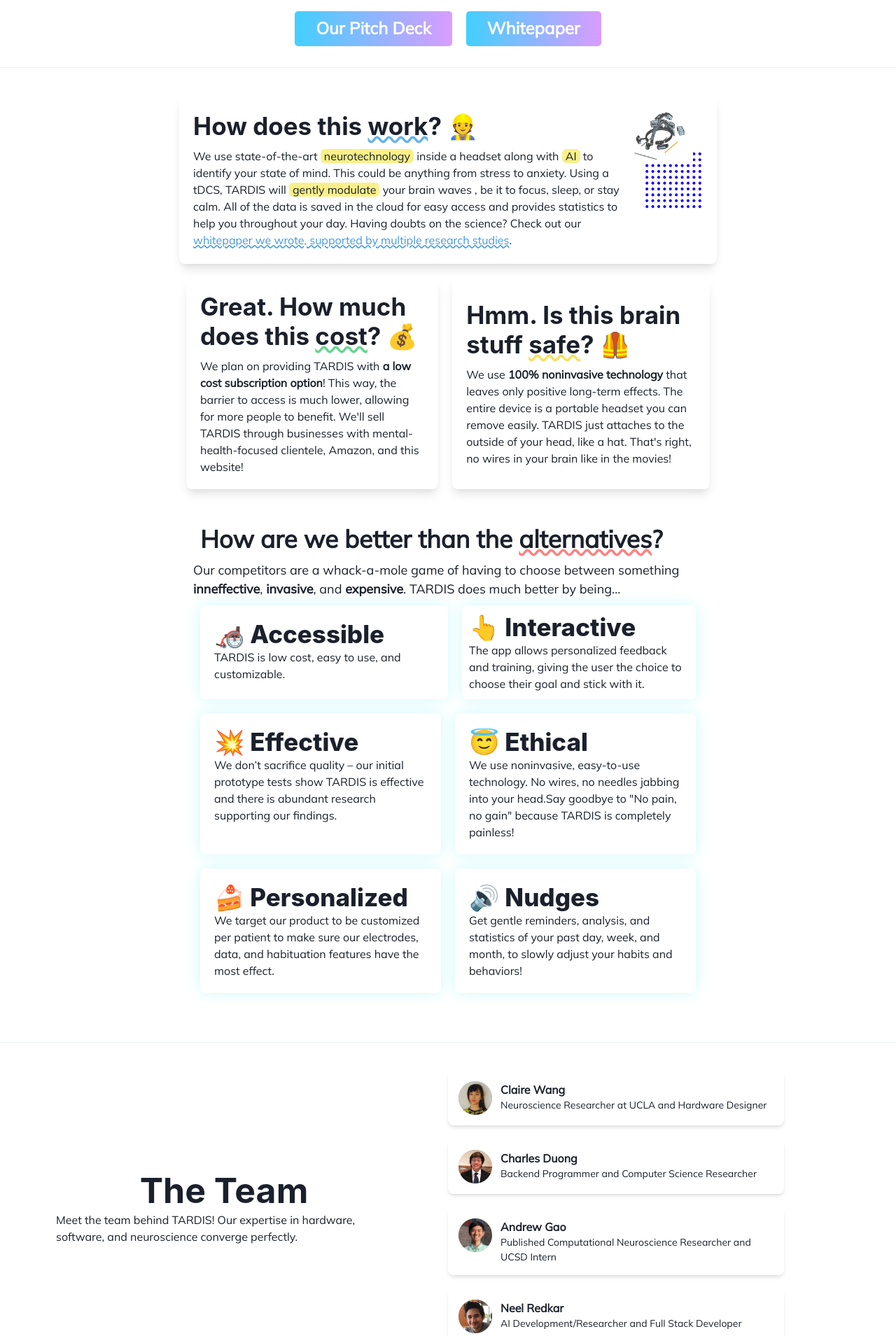
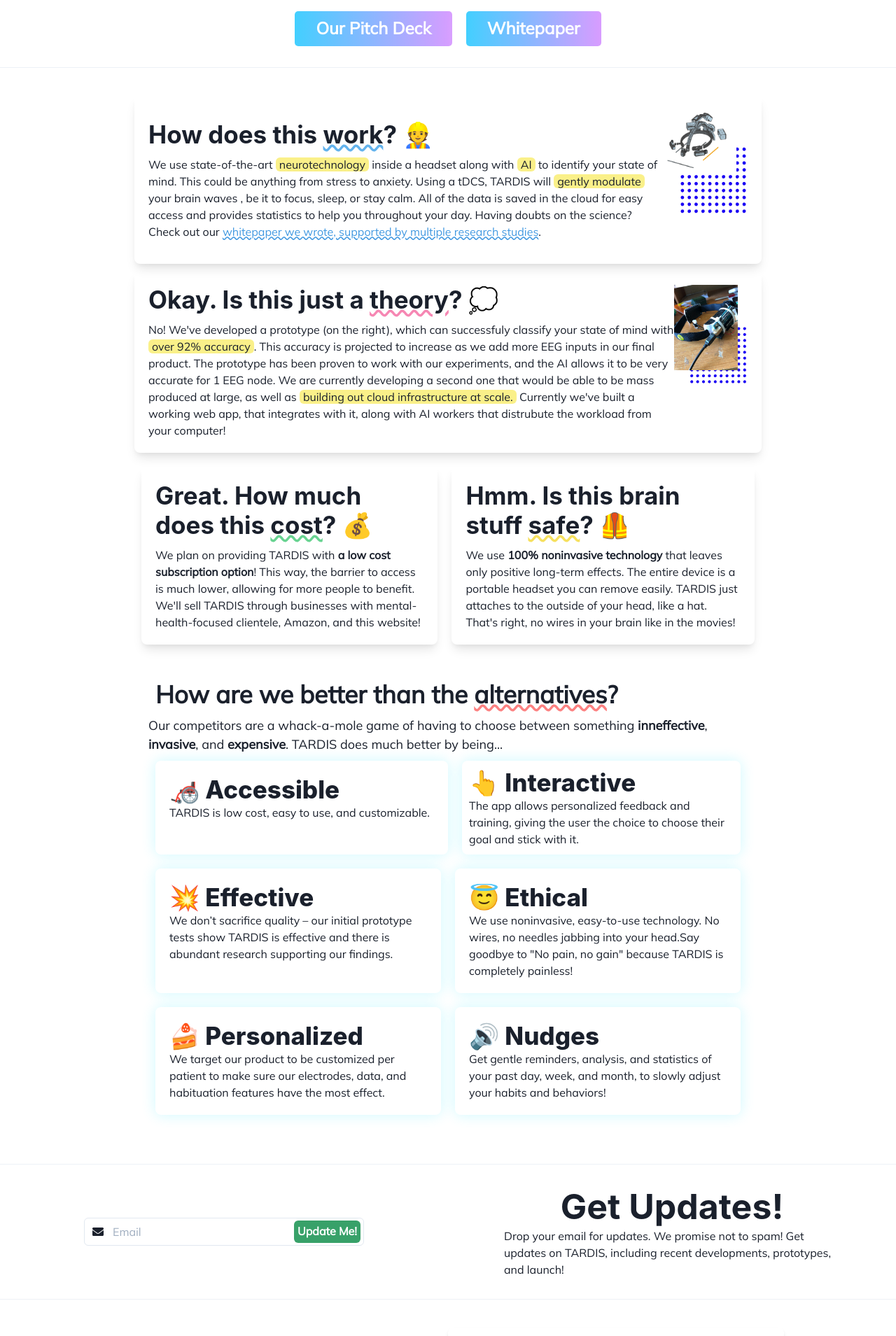
Before and after one commit to neelr/TARDIS, a Next.js app: page / in a window 1280 px wide. Shown: the part 611-2520 px from the top of the page at 70% size. Built offline with nearby package versions, Linux system fonts and the light colour scheme; no server answers.

Commit message:
add new boxes, and add mail signup

```diff
--- a/pages/index.js
+++ b/pages/index.js
@@ -3,16 +3,16 @@
   Divider,
   Heading,
   Text,
-  HStack,
   Flex,
   Avatar,
   Image,
-  List,
-  ListItem,
-  ListIcon,
   Button,
+  InputLeftElement,
+  InputRightElement,
+  Input,
+  InputGroup,
 } from "@chakra-ui/react";
-import { FaExclamationTriangle } from "react-icons/fa";
+import { FaEnvelope } from "react-icons/fa";
 
 let Highlight = (props) => (
   <Text
@@ -40,6 +40,7 @@
           rgba(218, 139, 255, 0.8) 94.43%
         )`,
         boxShadow: `0px 0px 30px 0px #0eb7ff8a`,
+        transform: "scale(1.06)",
       },
     }}
     css="padding: 25px 30px;
@@ -48,7 +49,7 @@
     font-size: 1.5rem;
     margin-top: 15px;
     text-align: center;
-
+    transition: all 0.5s;
     color: #ffffff;
     box-shadow: 0px 4px 30px rgba(255, 255, 255, 0.76);
     border-radius: 5px;
@@ -161,7 +162,7 @@
         </Flex>
       </Box>
       <Divider my="30px" width="100%" mx="auto" />
-      <Box mx={["10px", "10vw", "20vw"]}>
+      <Box mx={["10px", "10vw", "15vw"]}>
         <Flex
           flexDir={["column", "row", "row"]}
           boxShadow="lg"
@@ -220,6 +221,71 @@
           >
             <Image
               src="/cad.png"
+              sx={{
+                gridColumn: 1,
+                gridRow: 1,
+                zIndex: 1,
+                pr: "13%",
+              }}
+            />
+            <Image
+              height="200px"
+              src="/dots.svg"
+              sx={{
+                gridColumn: 1,
+                pt: ["1%", "1%"],
+                pl: "20%",
+                gridRow: 1,
+              }}
+            />
+          </Box>
+        </Flex>
+        <Flex
+          flexDir={["column", "row", "row"]}
+          boxShadow="lg"
+          borderRadius="lg"
+          p="20px"
+          my="10px"
+        >
+          <Box my="auto">
+            <Heading mb="10px" fontSize={[25, 25, 35]}>
+              Okay. Is this just a{" "}
+              <Text
+                sx={{
+                  textDecor: "underline",
+                  textDecorationStyle: "wavy",
+                  textDecorationColor: "#F687B3",
+                }}
+                as="span"
+              >
+                theory
+              </Text>
+              ? 💭
+            </Heading>
+            <Text>
+              No! We've developed a prototype (on the right), which can
+              successfuly classify your state of mind with{" "}
+              <Highlight>over 92% accuracy</Highlight>. This accuracy is
+              projected to increase as we add more EEG inputs in our final
+              product. The prototype has been proven to work with our
+              experiments, and the AI allows it to be very accurate for 1 EEG
+              node. We are currently developing a second one that would be able
+              to be mass produced at large, as well as{" "}
+              <Highlight>building out cloud infrastructure at scale.</Highlight>{" "}
+              Currently we've built a working web app, that integrates with it,
+              along with AI workers that distrubute the workload from your
+              computer!
+            </Text>
+          </Box>
+          <Box
+            sx={{
+              display: "grid",
+              gridTemplateColumns: "repeat(1, 1)",
+              position: "relative",
+            }}
+          >
+            <Image
+              src="/prototype.png"
               sx={{
                 gridColumn: 1,
                 gridRow: 1,
@@ -436,6 +502,46 @@
         </Box>
       </Box>
       <Divider my="30px" width="100%" mx="auto" />
+      <Flex flexDir={["column-reverse", "row", "row"]}>
+        <Flex flex="1" my="auto" flexDir="column">
+          <InputGroup width="400px" mx="auto">
+            <InputLeftElement
+              pointerEvents="none"
+              children={<FaEnvelope color="gray.300" />}
+            />
+            <Input type="email" placeholder="Email" id="emailinp" />
+
+            <InputRightElement width="100px">
+              <Button
+                height="80%"
+                mr="5px"
+                px="5px"
+                size="md"
+                colorScheme="green"
+                onClick={() => {
+                  window.open(
+                    `https://airtable.com/shrXOdja6BATj6gBl?prefill_email=${
+                      document.getElementById("emailinp").value
+                    }`
+                  );
+                }}
+              >
+                Update Me!
+              </Button>
+            </InputRightElement>
+          </InputGroup>
+        </Flex>
+        <Flex flex="1" flexDir="column" mx="auto">
+          <Heading mx="auto" fontSize={[30, 40, 50]}>
+            Get Updates!
+          </Heading>
+          <Text mx="auto" width="75%">
+            Drop your email for updates. We promise not to spam! Get updates on
+            TARDIS, including recent developments, prototypes, and launch!
+          </Text>
+        </Flex>
+      </Flex>
+      <Divider my="30px" width="100%" mx="auto" />
       <Flex flexDir={["column", "row", "row"]}>
         <Flex flex="1" my="auto" flexDir="column">
           <Heading mx="auto" fontSize={[30, 40, 50]}>
```
Also changed, not shown: public/prototype.png (added).
